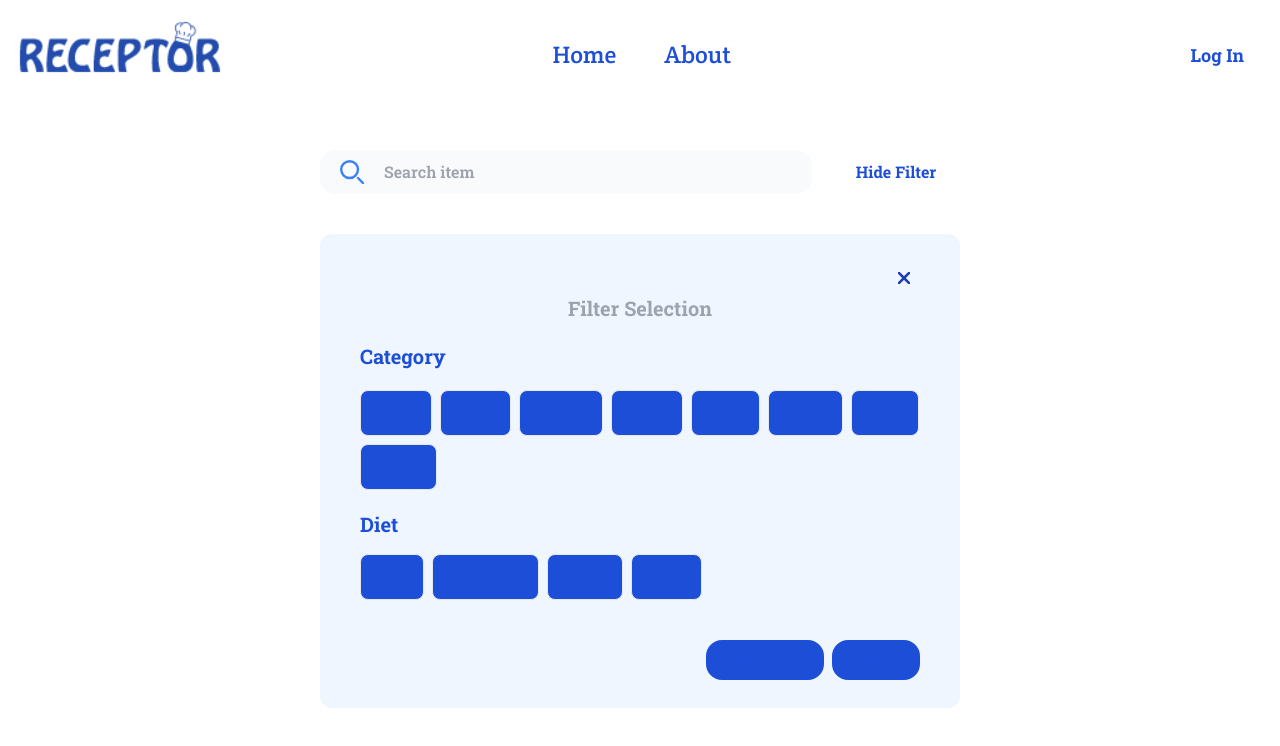
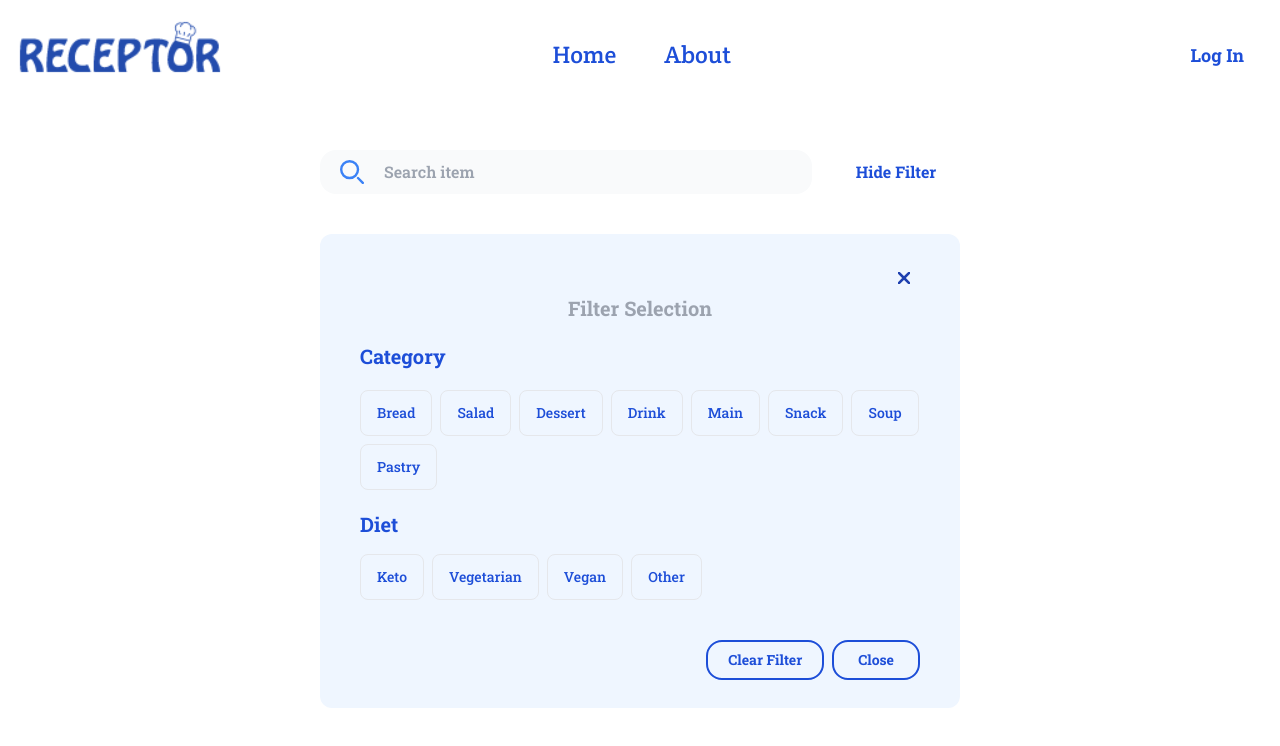
Before and after one commit to ak8459/Codemancers, a React (Vite) app in the folder Codemancer/: page / in a window 1280 px wide. Both pictures are taken after a click on the button "Show Filter". Shown: the top 746 px of the page. Built offline with nearby package versions, Linux system fonts and the light colour scheme; no server answers; a web font is replaced by a local one.

Commit message:
fixed theme issue on filter functionality

```diff
--- a/Codemancer/src/components/Filter.jsx
+++ b/Codemancer/src/components/Filter.jsx
@@ -42,6 +42,7 @@ const Filter = ({ toggleFilter }) => {
             <div className='text-xl font-bold text-gray-400 text-center mb-5'>
                 Filter Selection
             </div>
+            {/* bg - blue - 700 */}
             <div className='categories diet flex flex-col gap-5'>
                 <p className='text-xl text-blue-700 font-bold'>Category</p>
                 <div className='flex flex-wrap gap-2  '>
@@ -50,10 +51,11 @@ const Filter = ({ toggleFilter }) => {
 +                         * Array of categories that can be selected.
 +                         * @type {Array<Object>} - Each object contains the category name and id.
 +                         */
+
                         Category.map((category) => {
                             return (
                                 <div key={category.id}>
-                                    <button type="button" onClick={() => setDishType(category.value)} className="py-3 px-4 inline-flex  items-center text-sm font-medium rounded-lg border border-gray-200 bg-blue-700 text-blue-700  hover:bg-blue-50 disabled:opacity-50 dark:bg-blue-50 dark:text-blue-700 dark:hover:bg-blue-100">
+                                    <button type="button" onClick={() => setDishType(category.value)} className="py-3 px-4 inline-flex  items-center text-sm font-medium rounded-lg border border-gray-200  text-blue-700  hover:bg-blue-200 disabled:opacity-50 dark:bg-blue-50 dark:text-blue-700 dark:hover:bg-blue-100">
                                         {category.name}
                                     </button>
                                 </div>
@@ -68,7 +70,7 @@ const Filter = ({ toggleFilter }) => {
                             Diet.map((category) => {
                                 return (
                                     <div key={category.id}>
-                                        <button type="button" onClick={() => setDiet(category.value)} className="py-3 px-4 inline-flex  items-center text-sm font-medium rounded-lg border border-gray-200 bg-blue-700 text-blue-700  hover:bg-blue-50 disabled:opacity-50 dark:bg-blue-50 dark:text-blue-700 dark:hover:bg-blue-100">
+                                        <button type="button" onClick={() => setDiet(category.value)} className="py-3 px-4 inline-flex  items-center text-sm font-medium rounded-lg border border-gray-200  text-blue-700  hover:bg-blue-200 disabled:opacity-50 dark:bg-blue-50 dark:text-blue-700 dark:hover:bg-blue-100">
                                             {category.name}
                                         </button>
                                     </div>
@@ -81,12 +83,12 @@ const Filter = ({ toggleFilter }) => {
 
             <div className='flex items-center justify-end mt-10'>
                 <div className="mr-2">
-                    <button type="button" onClick={clearFilter} className="py-2 px-5 inline-flex  items-center text-sm font-bold rounded-2xl border-2 border-blue-700 bg-blue-700 text-blue-700 hover:bg-blue-50 disabled:opacity-50 dark:bg-blue-50 dark:text-blue-700 dark:hover:bg-blue-100">
+                    <button type="button" onClick={clearFilter} className="py-2 px-5 inline-flex  items-center text-sm font-bold rounded-2xl border-2 border-blue-700 text-blue-700 hover:bg-blue-200 disabled:opacity-50 dark:bg-blue-50 dark:text-blue-700 dark:hover:bg-blue-100">
                         Clear Filter
                     </button>
                 </div>
                 <div>
-                    <button onClick={toggleFilter} type="button" className="py-2 px-6 inline-flex items-center text-sm font-bold rounded-2xl border-2 border-blue-700 bg-blue-700 text-blue-700 hover:bg-blue-50 disabled:opacity-50 dark:bg-blue-50 dark:text-blue-700 dark:hover:bg-blue-100">
+                    <button onClick={toggleFilter} type="button" className="py-2 px-6 inline-flex items-center text-sm font-bold rounded-2xl border-2 border-blue-700  text-blue-700 hover:bg-blue-200 disabled:opacity-50 dark:bg-blue-50 dark:text-blue-700 dark:hover:bg-blue-100">
                         Close
                     </button>
                 </div>
--- a/Codemancer/src/components/SearchBox.jsx
+++ b/Codemancer/src/components/SearchBox.jsx
@@ -27,7 +27,7 @@ function SearchBox({ placeholderVal, Value, handleChange }) {
             placeholder={placeholderVal} />
         </div>
         <div>
-          <button onClick={() => setShowFilter(!showFilter)} className="rounded-2xl items-center p-2.5 ms-5 w-32 text-base  font-bold text-blue-700    hover:bg-blue-800  focus:outline-none  dark:bg-blue-100 dark:hover:bg-blue-100 dark:focus:ring-blue-800 ">
+          <button onClick={() => setShowFilter(!showFilter)} className="rounded-2xl items-center p-2.5 ms-5 w-32 text-base  font-bold text-blue-700    hover:bg-blue-200  focus:outline-none  dark:bg-blue-100 dark:hover:bg-blue-100 dark:focus:ring-blue-800 ">
             {showFilter ? "Hide Filter" : "Show Filter"}
           </button>
         </div>
```
